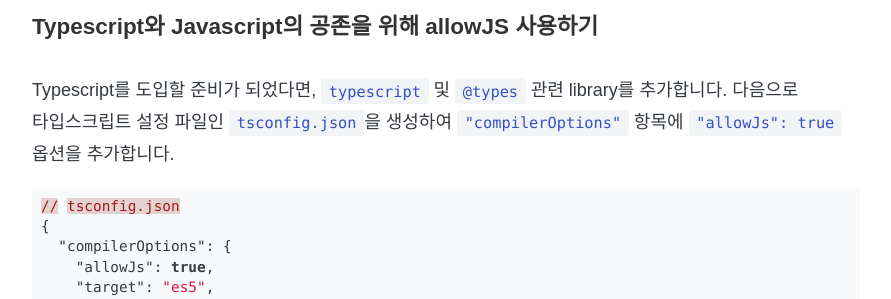
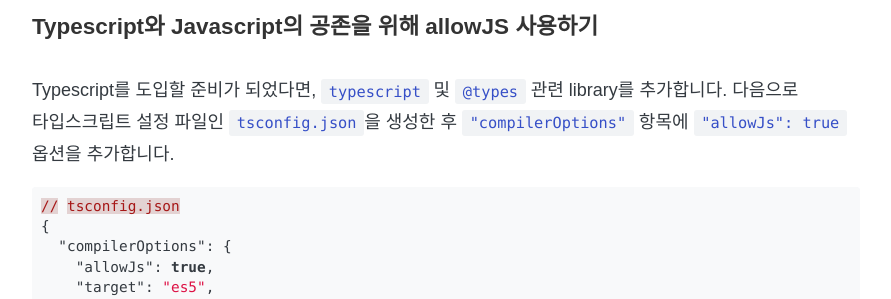
Before and after one commit to 8percent/8percent.github.io, a Jekyll site: the page built from _posts/2022-09-08-신입개발자의_인프콘2022_참가_후기.md, in a window 1280 px wide and 900 px high, scrolled down 5219 px. Shown: the part 148-447 px from the top of the window, without its empty margins (194-1085 px from the left). Built offline with Jekyll 4.4.1, drawn with Linux system fonts in a browser that asks for light colours; some web fonts are replaced.

Commit message:
CHG: 내용 수정

````diff
--- a/_posts/2022-09-08-신입개발자의_인프콘2022_참가_후기.md
+++ b/_posts/2022-09-08-신입개발자의_인프콘2022_참가_후기.md
@@ -90,7 +90,7 @@
 
 #### **Typescript와 Javascript의 공존을 위해 allowJS 사용하기**
 
-Typescript를 도입할 준비가 되었다면, `typescript` 및 `@types` 관련 library를 추가합니다. 다음으로 타입스크립트 설정 파일인 `tsconfig.json`을 생성하여 `"compilerOptions"` 항목에 `"allowJs": true` 옵션을 추가합니다.
+Typescript를 도입할 준비가 되었다면, `typescript` 및 `@types` 관련 library를 추가합니다. 다음으로 타입스크립트 설정 파일인 `tsconfig.json`을 생성한 후 `"compilerOptions"` 항목에 `"allowJs": true` 옵션을 추가합니다.
 
 ```json
 // tsconfig.json
````
